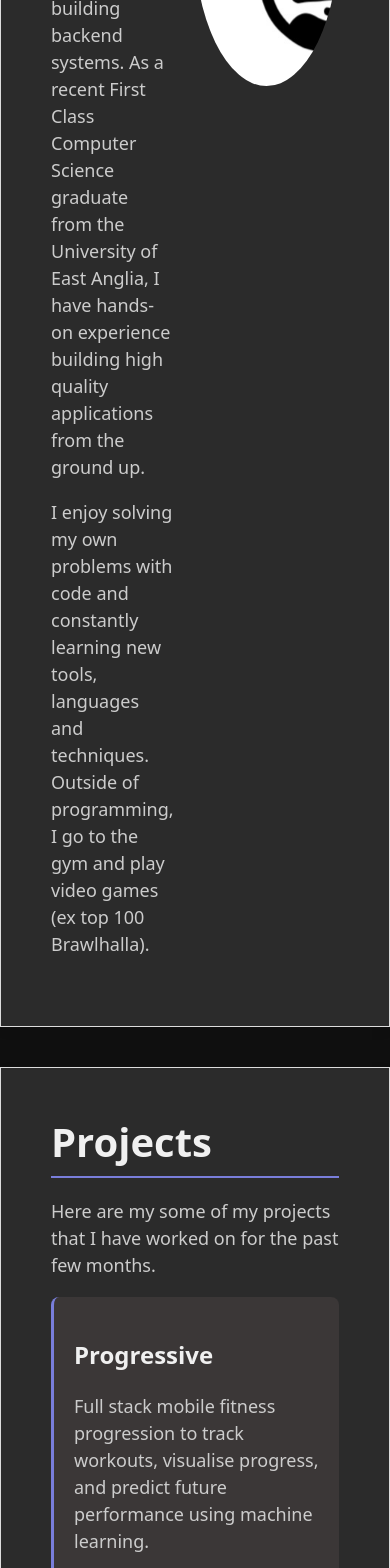
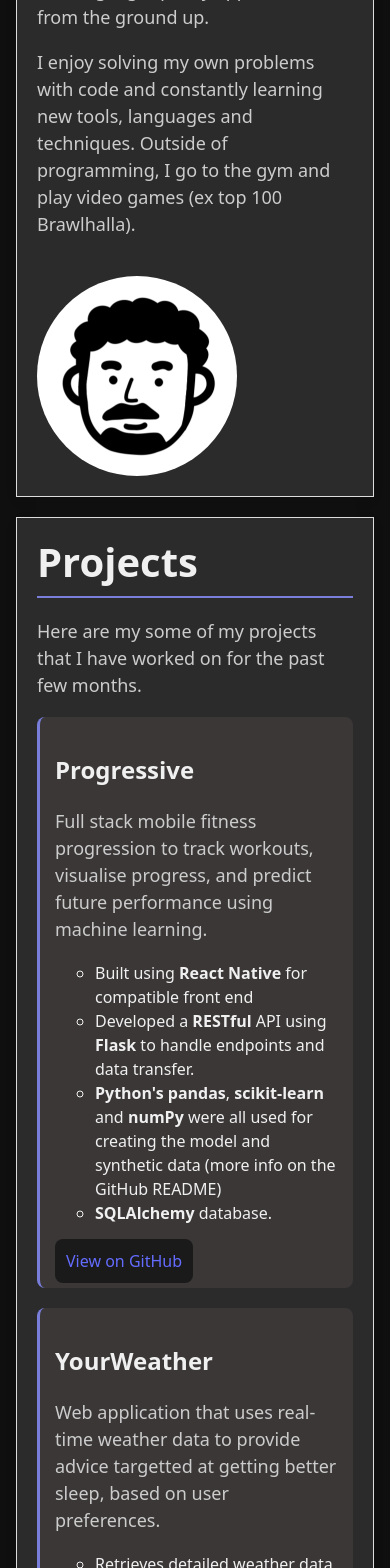
Before and after one commit to Skues/Portfolio, a React (Vite) app in the folder my-react-app/: page / in a window 390 px wide. Shown: the part 432-2000 px from the top of the page. Built offline with nearby package versions, Linux system fonts and the light colour scheme.

Commit message:
Trying to make the website work on mobile

```diff
--- a/my-react-app/src/App.css
+++ b/my-react-app/src/App.css
@@ -74,7 +74,6 @@
     border-left: 3px solid #797edb;
 }
 
-.individualProject>a {}
 
 .todoItem {
     padding: 10px;
@@ -184,6 +183,89 @@ button:focus-visible {
     filter: invert(63%) sepia(55%) saturate(524%) hue-rotate(200deg) brightness(100%) contrast(93%);
 }
 
+.moreProjectsBtn {
+    display: inline-flex;
+    align-items: center;
+    gap: 8px;
+    border-radius: 8px;
+    border: 1px solid transparent;
+    padding: 12px 24px;
+    font-size: 1em;
+    font-weight: 5px;
+    font-family: inherit;
+    background-color: #1a1a1a;
+    cursor: pointer;
+    transition: border-color 0.25s, background-color 0.25s;
+}
+
+.moreProjectsBtn:hover {
+    border-color: #646cff;
+    background-color: #2b2b2b;
+}
+
+.moreProjectsBtn:focus,
+.moreProjectsBtn:focus-visible {
+    outline: 3px auto -webkit-focus-ring-color;
+}
+
+.folderIcon {
+    width: 50px;
+    height: 50px;
+}
+
+
+@media screen and (max-width: 768px) {
+    #root {
+        padding: 1rem;
+    }
+
+    .mainSection {
+        flex-direction: column;
+        gap: 20px;
+    }
+
+    .connectDiv,
+    .todoDiv,
+    .projectDiv,
+    .aboutDiv {
+        max-width: 100%;
+        padding: 20px;
+        margin: 20px auto;
+    }
+
+    .imageHover {
+        width: 200px;
+        height: 200px;
+    }
+
+    .connectDiv>a>img {
+        width: 30px;
+        height: 30px;
+        margin: 5px;
+    }
+
+    .moreProjectsBtn {
+        width: 100%;
+        justify-content: center;
+        padding: 10px;
+        font-size: 0.9em;
+    }
+
+    .projectList .individualProject {
+        padding: 15px;
+    }
+
+    .todoItem {
+        padding: 8px;
+    }
+
+    button,
+    .linkButton {
+        width: 100%;
+        padding: 10px;
+        font-size: 1em;
+    }
+}
 
 /* .nameSection>h1, */
 /* img { */
@@ -211,6 +293,7 @@ button:focus-visible {
 /* } */
 
 
+
 .read-the-docs {
     color: #888;
 }
--- a/my-react-app/src/Home.tsx
+++ b/my-react-app/src/Home.tsx
@@ -12,7 +12,7 @@ function Home() {
                 <ProjectsPreview />
                 <Todos />
                 <Connect />
-                <button onClick={topFunction}>↑</button>
+                <button className="topButton" onClick={topFunction}>↑</button>
             </div>
         </>
     )
@@ -121,7 +121,10 @@ function ProjectsPreview() {
                 </li>
             </ul>
 
-            <a href='/projects' >More Projects</a>
+            <a className="moreProjectsBtn" href='/projects' >
+                <span>View All Projects</span>
+                <img src="/pictures/folder.png" className='folderIcon'></img>
+            </a>
         </div >
     )
 }
```
Also changed, not shown: my-react-app/public/pictures/folder.png (added).
